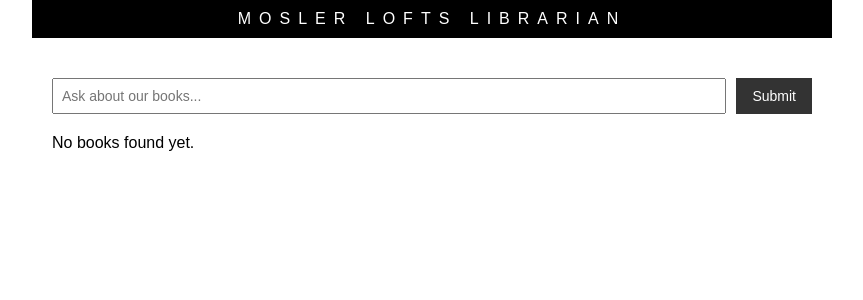
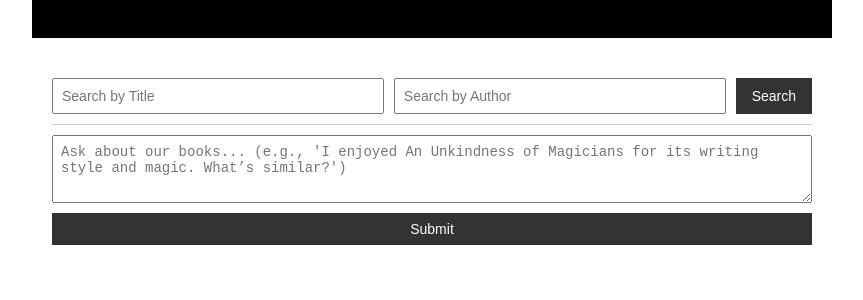
Before and after one commit to ricktoews/mosler-librarian, a React (Create React App) app: page / in a window 1280 px wide. Shown: the top 300 px of the page, without its empty margins (208-1071 px from the left). Built offline with nearby package versions, Linux system fonts and the light colour scheme.

Commit message:
Add Title and Author fields.

```diff
--- a/src/App.css
+++ b/src/App.css
@@ -13,12 +13,11 @@
   background-color: #000;
   text-align: center;
   padding: 10px 0;
-  /* Minimal vertical space */
   margin-bottom: 20px;
 }
 
 .header h1 {
-  color: #fff;
+  color: # teasfff;
   font-family: 'Futura', sans-serif;
   font-size: 16px;
   font-weight: 400;
@@ -27,16 +26,86 @@
   margin: 0;
 }
 
-form {
+.search-container {
+  overflow: hidden;
+  /* Prevents content overflow during transitions */
+}
+
+.simple-search,
+.freeform-search {
+  transition: all 0.3s ease;
+  /* Smooth transition for height and opacity */
+}
+
+.search-container.both .simple-search,
+.search-container.both .freeform-search {
+  max-height: 100px;
+  /* Arbitrary large value to ensure it’s fully visible */
+  opacity: 1;
+}
+
+.search-container.simple .simple-search {
+  max-height: 100px;
+  opacity: 1;
+}
+
+.search-container.simple .freeform-search {
+  max-height: 0;
+  opacity: 0;
+  margin: 0;
+  /* Collapses spacing */
+}
+
+.search-container.freeform .simple-search {
+  max-height: 0;
+  opacity: 0;
+  margin: 0;
+}
+
+.search-container.freeform .freeform-search {
+  max-height: 150px;
+  /* Adjust based on textarea height + button */
+  opacity: 1;
+}
+
+.simple-search {
   display: flex;
+  gap: 10px;
+  margin-bottom: 10px;
+}
+
+.simple-search input {
+  flex: 1;
+  padding: 8px;
+  font-size: 14px;
+}
+
+.search-divider {
+  border: 0;
+  border-top: 1px solid #ccc;
+  margin: 10px 0;
+  transition: opacity 0.3s ease;
+}
+
+.search-container.simple .search-divider,
+.search-container.freeform .search-divider {
+  opacity: 0;
+  max-height: 0;
+}
+
+.freeform-search {
+  display: flex;
+  flex-direction: column;
   gap: 10px;
   margin-bottom: 20px;
 }
 
-input {
+.freeform-search textarea {
   flex: 1;
   padding: 8px;
   font-size: 14px;
+  resize: vertical;
+  min-height: 50px;
 }
 
 button {
@@ -71,11 +140,9 @@ button:hover {
 
 .shelf-header {
   background-color: #f0f0f0;
-  /* Light gray background */
   padding: 8px;
   font-weight: bold;
   border-bottom: 1px solid #d0d0d0;
-  /* Slightly darker gray border */
   position: sticky;
   top: 0;
   z-index: 1;
@@ -104,9 +171,7 @@ button:hover {
 .book-reason {
   font-size: 12px;
   color: #555;
-  /* Dark gray */
   border-bottom: 2px solid #555;
-  /* Dark gray border */
   padding-bottom: 10px;
   margin-bottom: 10px;
 }
--- a/src/App.tsx
+++ b/src/App.tsx
@@ -4,54 +4,6 @@ import { Book } from './types';
 
 const SAMPLE_PAYLOAD = {
   "book_data": [
-    {
-      "Author": "Alice Outwater",
-      "Explanation": "A coming-of-age memoir that explores themes of identity and growth.",
-      "ISBN": "9781250085788",
-      "Shelf": "Stand",
-      "Summary": "A memoir about the author's journey of self-discovery and healing.",
-      "Title": "Wild at Heart"
-    },
-    {
-      "Author": "Alice Outwater",
-      "Explanation": "A coming-of-age memoir that explores themes of identity and growth.",
-      "ISBN": "9781250085788",
-      "Shelf": "Stand",
-      "Summary": "A memoir about the author's journey of self-discovery and healing.",
-      "Title": "Wild at Heart"
-    },
-    {
-      "Author": "Alice Outwater",
-      "Explanation": "A coming-of-age memoir that explores themes of identity and growth.",
-      "ISBN": "9781250085788",
-      "Shelf": "Stand",
-      "Summary": "A memoir about the author's journey of self-discovery and healing.",
-      "Title": "Wild at Heart"
-    },
-    {
-      "Author": "Alice Outwater",
-      "Explanation": "A coming-of-age memoir that explores themes of identity and growth.",
-      "ISBN": "9781250085788",
-      "Shelf": "Stand",
-      "Summary": "A memoir about the author's journey of self-discovery and healing.",
-      "Title": "Wild at Heart"
-    },
-    {
-      "Author": "Alice Outwater",
-      "Explanation": "A coming-of-age memoir that explores themes of identity and growth.",
-      "ISBN": "9781250085788",
-      "Shelf": "Stand",
-      "Summary": "A memoir about the author's journey of self-discovery and healing.",
-      "Title": "Wild at Heart"
-    },
-    {
-      "Author": "Alice Outwater",
-      "Explanation": "A coming-of-age memoir that explores themes of identity and growth.",
-      "ISBN": "9781250085788",
-      "Shelf": "Stand",
-      "Summary": "A memoir about the author's journey of self-discovery and healing.",
-      "Title": "Wild at Heart"
-    },
     {
       "Author": "Alice Outwater",
       "Explanation": "A coming-of-age memoir that explores themes of identity and growth.",
@@ -69,117 +21,13 @@ const SAMPLE_PAYLOAD = {
       "Title": "The Houseboat Book"
     },
     {
-      "Author": "Barbara Flanagan",
-      "Explanation": "A book that could appeal to fans of adventurous stories.",
-      "ISBN": "9780789309891",
-      "Shelf": "Shelf A1",
-      "Summary": "A guide to houseboating.",
-      "Title": "The Houseboat Book"
-    },
-    {
-      "Author": "Barbara Flanagan",
-      "Explanation": "A book that could appeal to fans of adventurous stories.",
-      "ISBN": "9780789309891",
-      "Shelf": "Shelf A1",
-      "Summary": "A guide to houseboating.",
-      "Title": "The Houseboat Book"
-    },
-    {
-      "Author": "Barbara Flanagan",
-      "Explanation": "A book that could appeal to fans of adventurous stories.",
-      "ISBN": "9780789309891",
-      "Shelf": "Shelf A1",
-      "Summary": "A guide to houseboating.",
-      "Title": "The Houseboat Book"
-    },
-    {
-      "Author": "Barbara Flanagan",
-      "Explanation": "A book that could appeal to fans of adventurous stories.",
-      "ISBN": "9780789309891",
-      "Shelf": "Shelf A1",
-      "Summary": "A guide to houseboating.",
-      "Title": "The Houseboat Book"
-    },
-    {
-      "Author": "Barbara Flanagan",
-      "Explanation": "A book that could appeal to fans of adventurous stories.",
-      "ISBN": "9780789309891",
-      "Shelf": "Shelf A1",
-      "Summary": "A guide to houseboating.",
-      "Title": "The Houseboat Book"
-    },
-    {
-      "Author": "Barbara Flanagan",
-      "Explanation": "A book that could appeal to fans of adventurous stories.",
-      "ISBN": "9780789309891",
-      "Shelf": "Shelf A1",
-      "Summary": "A guide to houseboating.",
-      "Title": "The Houseboat Book"
-    },
-    {
-      "Author": "Barbara Flanagan",
-      "Explanation": "A book that could appeal to fans of adventurous stories.",
-      "ISBN": "9780789309891",
-      "Shelf": "Shelf A1",
-      "Summary": "A guide to houseboating.",
-      "Title": "The Houseboat Book"
-    },
-    {
-      "Author": "Barbara Flanagan",
-      "Explanation": "A book that could appeal to fans of adventurous stories.",
-      "ISBN": "9780789309891",
-      "Shelf": "Shelf A1",
-      "Summary": "A guide to houseboating.",
-      "Title": "The Houseboat Book"
-    },
-    {
       "Author": "Jan-Philipp Sendker",
       "Explanation": "A novel that deals with themes of identity and growth.",
       "ISBN": "9781590514634",
       "Shelf": "Cart",
       "Summary": "A novel that explores themes of love, family, and identity.",
       "Title": "The Art of Hearing Heartbeats"
-    },
-    {
-      "Author": "Jan-Philipp Sendker",
-      "Explanation": "A novel that deals with themes of identity and growth.",
-      "ISBN": "9781590514634",
-      "Shelf": "Cart",
-      "Summary": "A novel that explores themes of love, family, and identity.",
-      "Title": "The Art of Hearing Heartbeats"
-    },
-    {
-      "Author": "Jan-Philipp Sendker",
-      "Explanation": "A novel that deals with themes of identity and growth.",
-      "ISBN": "9781590514634",
-      "Shelf": "Cart",
-      "Summary": "A novel that explores themes of love, family, and identity.",
-      "Title": "The Art of Hearing Heartbeats"
-    },
-    {
-      "Author": "Jan-Philipp Sendker",
-      "Explanation": "A novel that deals with themes of identity and growth.",
-      "ISBN": "9781590514634",
-      "Shelf": "Cart",
-      "Summary": "A novel that explores themes of love, family, and identity.",
-      "Title": "The Art of Hearing Heartbeats"
-    },
-    {
-      "Author": "Jan-Philipp Sendker",
-      "Explanation": "A novel that deals with themes of identity and growth.",
-      "ISBN": "9781590514634",
-      "Shelf": "Cart",
-      "Summary": "A novel that explores themes of love, family, and identity.",
-      "Title": "The Art of Hearing Heartbeats"
-    },
-    {
-      "Author": "Jan-Philipp Sendker",
-      "Explanation": "A novel that deals with themes of identity and growth.",
-      "ISBN": "9781590514634",
-      "Shelf": "Cart",
-      "Summary": "A novel that explores themes of love, family, and identity.",
-      "Title": "The Art of Hearing Heartbeats"
-    },
+    }
   ],
   "interstitial_texts": [
     "I couldn't find any books similar to Anne of Green Gables or the series itself in the Mosler Lofts Library list. However, I can suggest some alternative books that might be of interest.",
@@ -190,18 +38,66 @@ const SAMPLE_PAYLOAD = {
 };
 
 const App: React.FC = () => {
-  const [query, setQuery] = useState<string>('');
+  const [titleQuery, setTitleQuery] = useState<string>('');
+  const [authorQuery, setAuthorQuery] = useState<string>('');
+  const [freeformQuery, setFreeformQuery] = useState<string>('');
   const [books, setBooks] = useState<Book[]>([]);
   const [text, setText] = useState<string[]>([]);
   const [error, setError] = useState<string | null>(null);
+  const [searchMode, setSearchMode] = useState<'both' | 'simple' | 'freeform'>('both');
 
-  const handleSubmit = (e: React.FormEvent) => {
+  const handleTitleAuthorChange = (e: React.ChangeEvent<HTMLInputElement>) => {
+    const { name, value } = e.target;
+    if (name === 'title') setTitleQuery(value);
+    if (name === 'author') setAuthorQuery(value);
+
+    // Check all fields after the update
+    const updatedTitle = name === 'title' ? value : titleQuery;
+    const updatedAuthor = name === 'author' ? value : authorQuery;
+    if (updatedTitle || updatedAuthor) {
+      setSearchMode('simple');
+    } else if (!updatedTitle && !updatedAuthor && !freeformQuery) {
+      setSearchMode('both');
+    }
+  };
+
+  const handleFreeformChange = (e: React.ChangeEvent<HTMLTextAreaElement>) => {
+    const value = e.target.value;
+    setFreeformQuery(value);
+
+    if (value) {
+      setSearchMode('freeform');
+    } else if (!value && !titleQuery && !authorQuery) {
+      setSearchMode('both');
+    }
+  };
+
+  const handleTitleAuthorSubmit = (e: React.FormEvent) => {
     e.preventDefault();
     setError(null);
     setText([]);
     setBooks([]);
 
-    // Sort books by Shelf, then Title
+    const filteredBooks = SAMPLE_PAYLOAD.book_data.filter(book => {
+      const matchesTitle = titleQuery ? book.Title.toLowerCase().includes(titleQuery.toLowerCase()) : true;
+      const matchesAuthor = authorQuery ? book.Author.toLowerCase().includes(authorQuery.toLowerCase()) : true;
+      return matchesTitle && matchesAuthor;
+    }).sort((a, b) => {
+      if (a.Shelf === b.Shelf) {
+        return a.Title.localeCompare(b.Title);
+      }
+      return a.Shelf.localeCompare(b.Shelf);
+    });
+
+    setBooks(filteredBooks);
+  };
+
+  const handleFreeformSubmit = (e: React.FormEvent) => {
+    e.preventDefault();
+    setError(null);
+    setText([]);
+    setBooks([]);
+
     const sortedBooks = [...SAMPLE_PAYLOAD.book_data].sort((a, b) => {
       if (a.Shelf === b.Shelf) {
         return a.Title.localeCompare(b.Title);
@@ -215,7 +111,6 @@ const App: React.FC = () => {
     }
   };
 
-  // Group books by shelf for rendering
   const groupedBooks = books.reduce((acc, book) => {
     if (!acc[book.Shelf]) {
       acc[book.Shelf] = [];
@@ -230,18 +125,38 @@ const App: React.FC = () => {
         <h1>Mosler Lofts Librarian</h1>
       </div>
       <div className="content">
-        <form onSubmit={handleSubmit}>
-          <input
-            type="text"
-            value={query}
-            onChange={(e) => setQuery(e.target.value)}
-            placeholder="Ask about our books..."
-          />
-          <button type="submit">Submit</button>
-        </form>
+        <div className={`search-container ${searchMode}`}>
+          <form onSubmit={handleTitleAuthorSubmit} className="simple-search">
+            <input
+              type="text"
+              name="title"
+              value={titleQuery}
+              onChange={handleTitleAuthorChange}
+              placeholder="Search by Title"
+            />
+            <input
+              type="text"
+              name="author"
+              value={authorQuery}
+              onChange={handleTitleAuthorChange}
+              placeholder="Search by Author"
+            />
+            <button type="submit">Search</button>
+          </form>
+          <hr className="search-divider" />
+          <form onSubmit={handleFreeformSubmit} className="freeform-search">
+            <textarea
+              value={freeformQuery}
+              onChange={handleFreeformChange}
+              placeholder="Ask about our books... (e.g., 'I enjoyed An Unkindness of Magicians for its writing style and magic. What’s similar?')"
+              rows={2}
+            />
+            <button type="submit">Submit</button>
+          </form>
+        </div>
         {error && <p className="error">{error}</p>}
         {text.length > 0 && <div className="interstitial">{text.map((t, n) => <p key={n}>{t}</p>)}</div>}
-        {books.length > 0 ? (
+        {books.length > 0 && (
           <div className="results">
             {Object.entries(groupedBooks).map(([shelf, shelfBooks]) => (
               <div key={shelf} className="shelf-group">
@@ -258,8 +173,6 @@ const App: React.FC = () => {
               </div>
             ))}
           </div>
-        ) : (
-          <p>No books found yet.</p>
         )}
       </div>
     </div>
```
